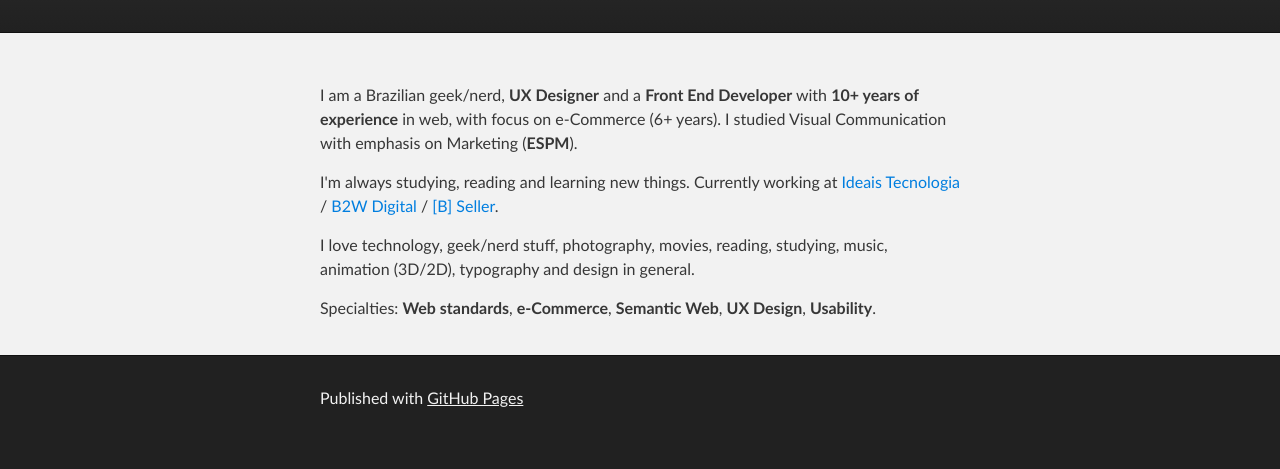
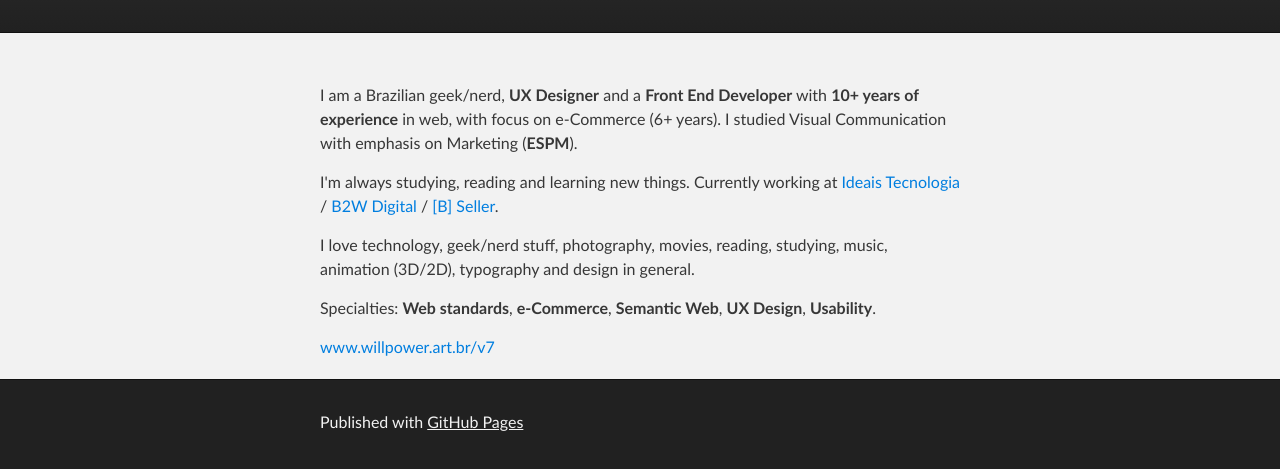
Before and after one commit to willpower42/willpowerart.github.io, a plain HTML site: page index.html in a window 1280 px wide. Shown: the part 177-646 px from the top of the page. Drawn offline with Linux system fonts and the light colour scheme.

Commit message:
update link willpower.art.br/v7

```diff
--- a/index.html
+++ b/index.html
@@ -31,6 +31,8 @@
 				<p class="tx">I love technology, geek/nerd stuff, photography, movies, reading, studying, music, animation (3D/2D), typography and design in general.</p>
 				<p class="tx">Specialties: <strong>Web standards</strong>, <strong>e-Commerce</strong>, <strong>Semantic Web</strong>, <strong>UX Design</strong>, <strong>Usability</strong>.</p>
 			</div>
+
+			<a href="http://www.willpower.art.br/v7">www.willpower.art.br/v7</a>
 		</section>
 
 	</div>
```
